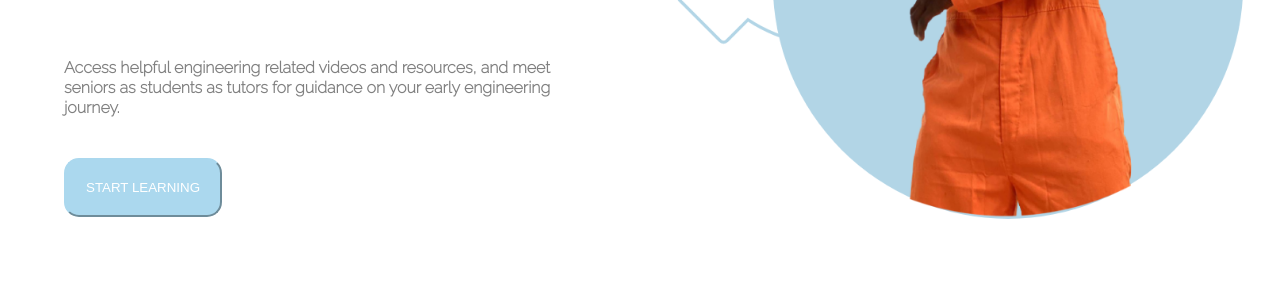
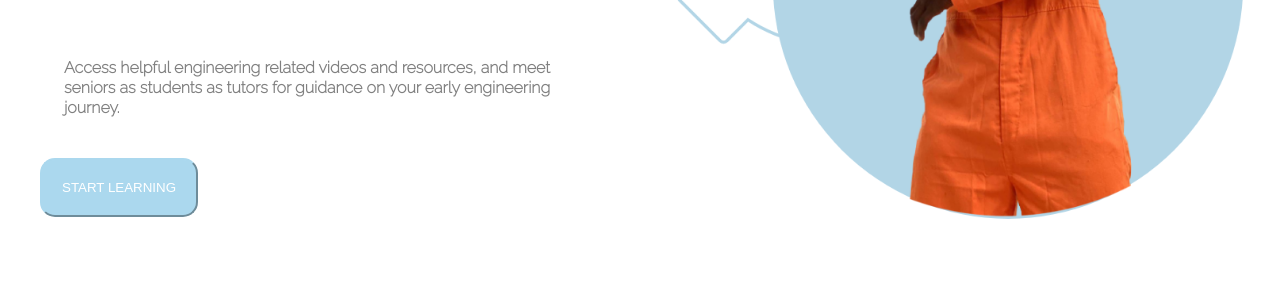
Before and after one commit to norma-forson/engineering-toolbox_0, a plain HTML site: page index.html in a window 1280 px wide. Shown: the part 413-720 px from the top of the page. Drawn offline with Linux system fonts and the light colour scheme.

Commit message:
90% done

```diff
--- a/pm.css
+++ b/pm.css
@@ -72,13 +72,15 @@ section{
 }
 
 #home_1 a button {
-    margin-left: 5vw;
+
+    margin-left: 5vh;
     margin-top:5vh;
     padding:20px;
     border-radius:15px;
     color:white;
     background-color:rgb(171, 216, 238);
     border-color:rgb(171, 216, 238);
+
 }
 #home_2{
     width:50vw;
```
